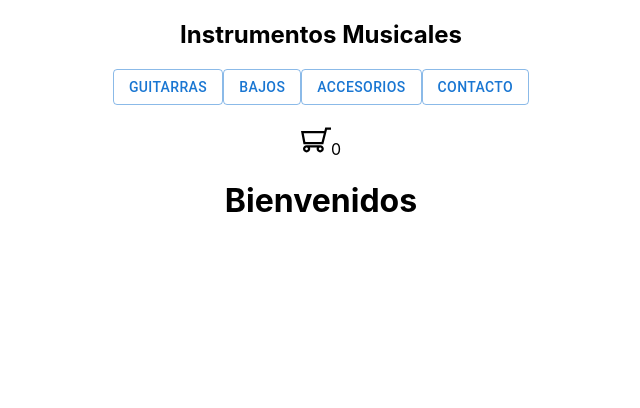
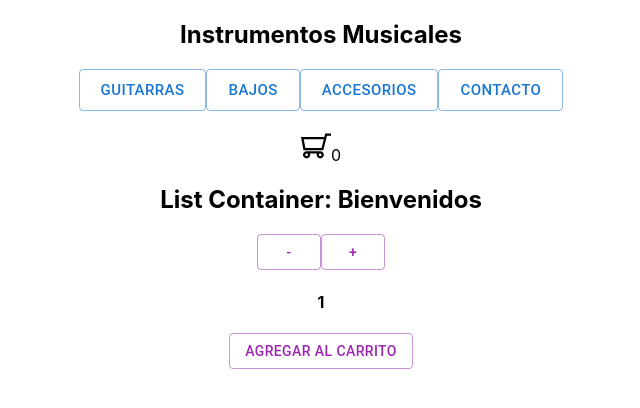
Before and after one commit to gustavomol/ecommerce, a React (Create React App) app: page / in a window 1280 px wide. Shown: the top 408 px of the page, without its empty margins (319-959 px from the left). Built offline with nearby package versions, Linux system fonts and the light colour scheme.

Commit message:
ItemCount component, update App to show ItemCount, minor updtaes to NavBar and ItemListContainer

```diff
--- a/src/App.js
+++ b/src/App.js
@@ -1,12 +1,14 @@
 import './App.css';
 import NavBar from './components/NavBar/NavBar';
 import ItemListContainer from './components/ItemListContainer/ItemListContainer';
+import ItemCount from './components/ItemCount/ItemCount';
 
 function App() {
   return (
     <div className="App">
       <NavBar />
       <ItemListContainer greeting={'Bienvenidos'}/>
+      <ItemCount initial={1} stock={5} onAdd={(qty) => console.log('Agregando: ', qty)} />
     </div>
   );
 }
--- /dev/null
+++ b/src/components/ItemCount/ItemCount.css
@@ -0,0 +1,11 @@
+Counter {
+    background-color: blueviolet;
+}
+
+Controls {
+    text-emphasis: center;
+}
+
+.center {
+    text-emphasis: center;
+}
--- /dev/null
+++ b/src/components/ItemCount/ItemCount.js
@@ -0,0 +1,34 @@
+import { Button, Stack } from '@mui/material';
+import './ItemCount.css'
+import { useState } from 'react'
+
+const ItemCount = ({stock, initial, onAdd}) => {
+    const[qty, setQty] = useState(initial);
+
+    const increment = () => {
+        if(qty < stock) {
+            setQty(qty + 1)
+        }
+    }
+
+    const decrement = () => {
+        if (qty > 1) {
+            setQty(qty - 1)
+        }
+    }
+
+    return (
+        <div className='Counter'>
+            <div className='Controls'>
+
+                <Button variant='outlined' color = 'secondary' onClick={decrement}>-</Button>
+                <Button variant='outlined' color = 'secondary' onClick={increment}>+</Button>
+                <h4> {qty} </h4>
+                <Button variant='outlined' color = 'secondary' onClick={() => onAdd(qty)}>Agregar al carrito</Button>
+
+            </div>
+        </div>
+    )
+}
+
+export default ItemCount
--- a/src/components/ItemListContainer/ItemListContainer.js
+++ b/src/components/ItemListContainer/ItemListContainer.js
@@ -1,7 +1,7 @@
 const ItemListContainer = ({greeting}) => {
     return (
         <div>
-            <h1>{greeting}</h1>
+            <h2>List Container:  {greeting}</h2>
         </div>
     )
 
--- a/src/components/NavBar/NavBar.js
+++ b/src/components/NavBar/NavBar.js
@@ -6,10 +6,10 @@ const NavBar = () => {
         <nav>
             <h2>Instrumentos Musicales</h2>
             <div>
-                <Button variant="outlined" >Guitarras</Button>
-                <Button variant="outlined" >Bajos</Button>
-                <Button variant="outlined" >Accesorios</Button>
-                <Button variant="outlined" >Contacto</Button>
+                <Button size = "large" variant="outlined" >Guitarras</Button>
+                <Button size = "large" variant="outlined" >Bajos</Button>
+                <Button size = "large" variant="outlined" >Accesorios</Button>
+                <Button size = "large" variant="outlined" >Contacto</Button>
                 <CarWidget />
             </div>
         </nav>
```
